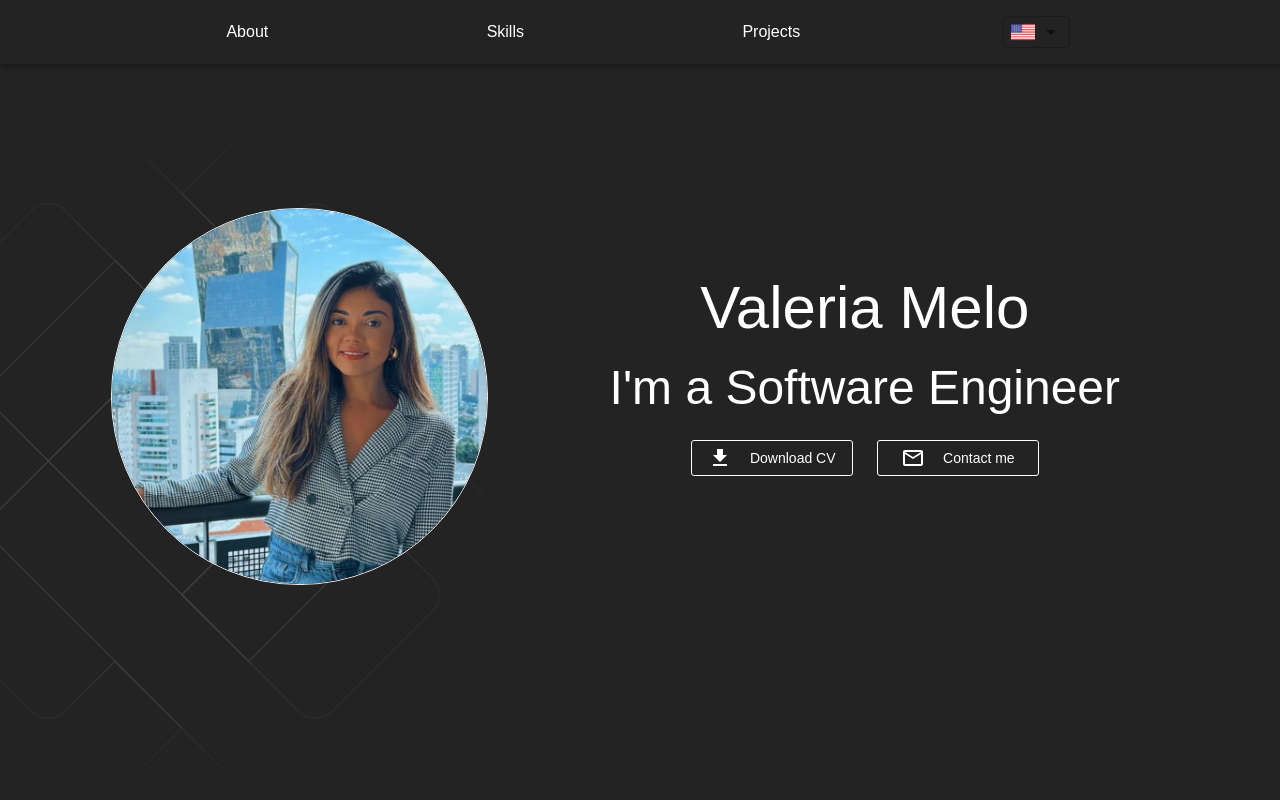
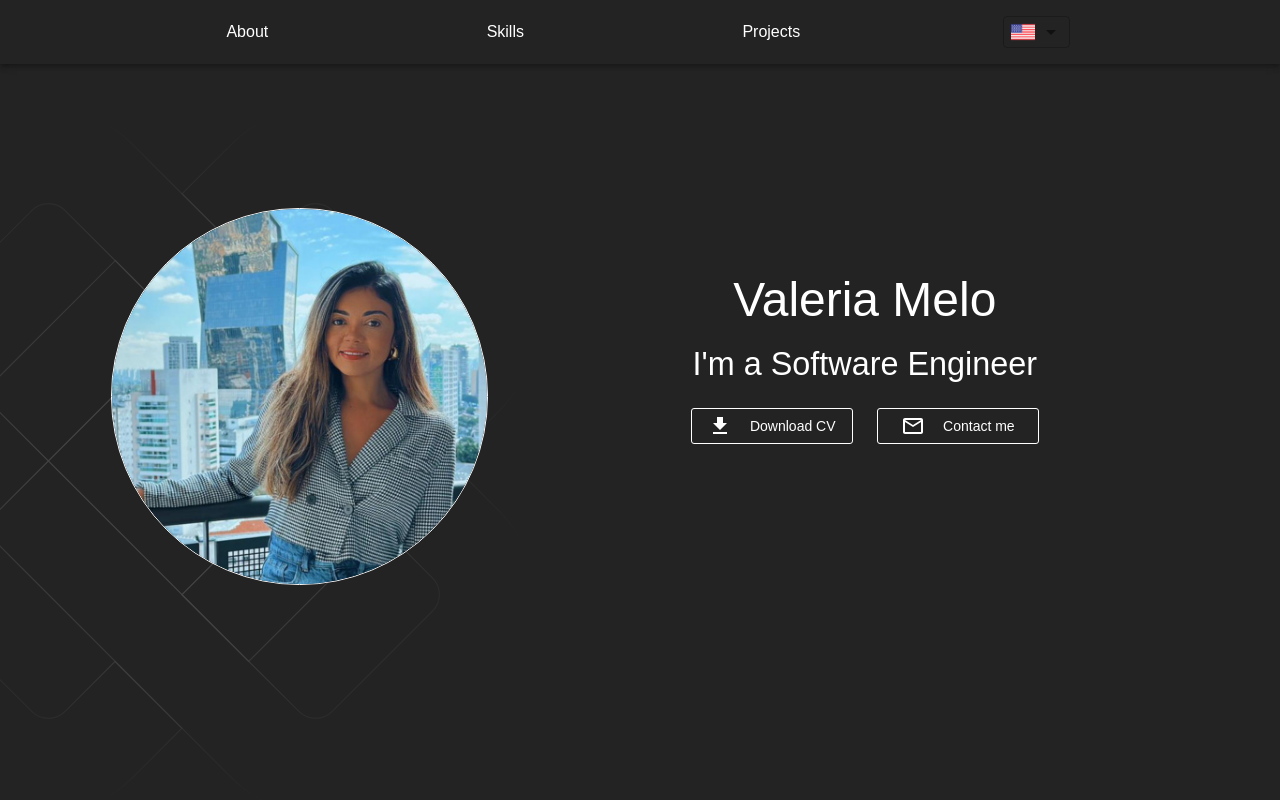
Before and after one commit to dev-valeria/my-portifolio, a React (Vite) app: page / in a window 1280 px wide. Shown: the top 800 px of the page. Built offline with nearby package versions, Linux system fonts and the light colour scheme.

Commit message:
feat: Update hero component to use i18n translation system

```diff
--- a/package.json
+++ b/package.json
@@ -15,8 +15,10 @@
     "@mui/icons-material": "^5.16.6",
     "@mui/material": "^5.16.6",
     "framer-motion": "^11.3.24",
+    "i18next": "^23.12.2",
     "react": "^18.3.1",
     "react-dom": "^18.3.1",
+    "react-i18next": "^15.0.1",
     "react-icons": "^5.2.1",
     "react-router-dom": "^6.26.0",
     "react-scroll": "^1.9.0"
--- a/src/pages/Home/sections/Hero/hero.tsx
+++ b/src/pages/Home/sections/Hero/hero.tsx
@@ -8,6 +8,7 @@ import { StyledButtonDefault } from "../../../../components/StyledButton/StyledB
 import AboutMe from "../About/AboutMe";
 import SkillsIcons from "../SkillsIcons/SkillsIcons";
 import Projects from "../Projects/projects";
+import { useTranslation } from 'react-i18next';
 
 // Estilos para a seção Hero
 const StyledHero = styled('div')(({ theme }) => ({
@@ -24,6 +25,7 @@ const StyledImg = styled("img")(({ theme }) => ({
 }));
 
 const Hero = () => {
+  const { t } = useTranslation();
   const isMobile = useMediaQuery(theme.breakpoints.down('md'));
 
   const handleContactClick = () => {
@@ -50,7 +52,7 @@ const Hero = () => {
                   <AnimatedBackground />
                 </Box>
                 <Box position="relative" textAlign="center">
-                  <StyledImg src={Avatar} alt="Valeria Melo" />
+                  <StyledImg src={Avatar} alt={t('hero.avatarAlt')} />
                 </Box>
               </Box>
             </Grid>
@@ -61,18 +63,18 @@ const Hero = () => {
                 pl: { xs: '63px !important', md: '63px !important' }
               }}
             >
-              <Typography color="primary.contrastText" variant="h2" textAlign="center" pb={2}>
-                Valeria Melo
+              <Typography color="primary.contrastText" variant="h3" textAlign="center" pb={2}>
+                {t('hero.title')}
               </Typography>
-              <Typography color="primary.contrastText" variant={isMobile ? 'h5' : 'h3'} textAlign="center">
-                I'm a Software Engineer
+              <Typography color="primary.contrastText" variant={isMobile ? 'h5' : 'h4'} textAlign="center">
+                {t('hero.subtitle')}
               </Typography>
               <Grid container display="flex" justifyContent="center" spacing={3} pt={3}>
                 <Grid item xs={12} md={4} display="flex" justifyContent="center">
                   <StyledButtonDefault onClick={handleDownloadClick}>
                     <DownloadIcon />
                     <Typography fontSize={14} sx={{ ml: 1 }}>
-                      Download CV
+                      {t('hero.downloadCV')}
                     </Typography>
                   </StyledButtonDefault>
                 </Grid>
@@ -80,7 +82,7 @@ const Hero = () => {
                   <StyledButtonDefault onClick={handleContactClick}>
                     <MailOutlineIcon />
                     <Typography fontSize={14} sx={{ ml: 1 }}>
-                      Contact me
+                      {t('hero.contactMe')}
                     </Typography>
                   </StyledButtonDefault>
                 </Grid>
```
Also changed, not shown: 1 other file (tests, documents, lock files or other folders).
